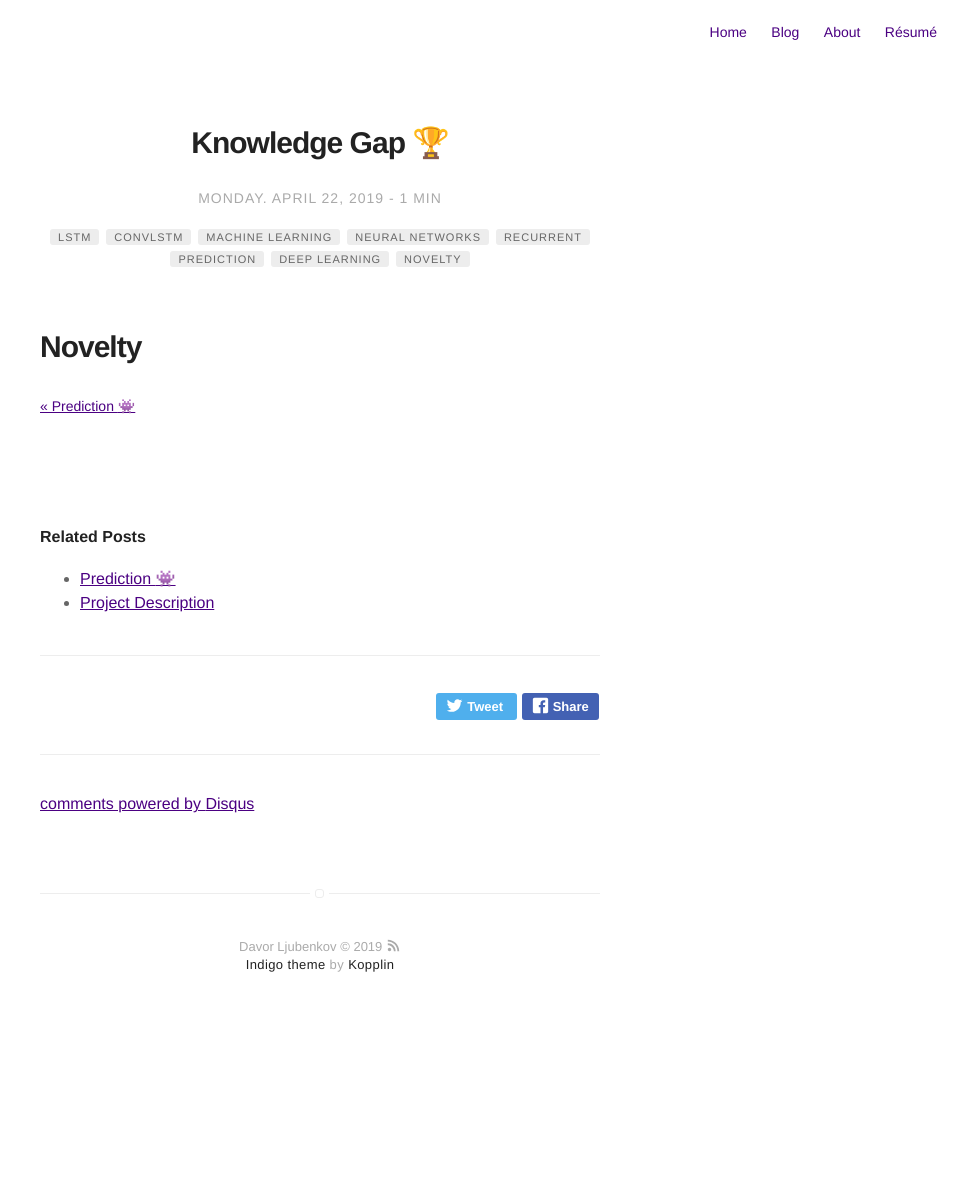
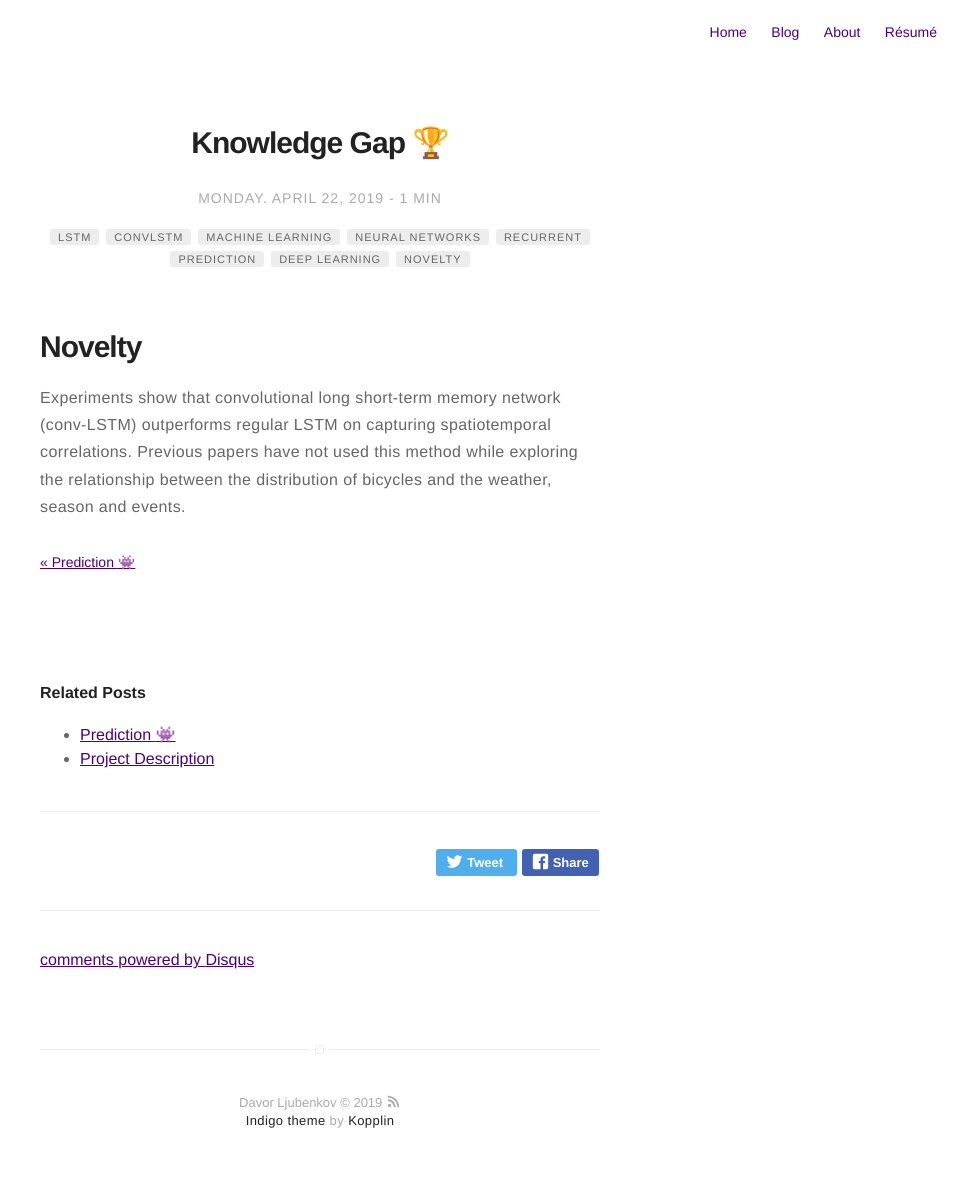
Before and after one commit to dljubenk/dljubenk.github.io, a Jekyll site: the page built from _posts/2019-04-22-knowledge-gap.markdown, in a window 1280 px wide. Shown: the whole page, without its empty margins (320-1280 px from the left). Built offline with Jekyll 4.4.1, drawn with Linux system fonts in a browser that asks for light colours; emoji names are drawn with the system emoji font; comment, search, counter and statistics services are not loaded; before the commit the page ends 1036 px from its top, so only the background shows below that.

Commit message:
Update 2019-04-22-knowledge-gap.markdown

```diff
--- a/_posts/2019-04-22-knowledge-gap.markdown
+++ b/_posts/2019-04-22-knowledge-gap.markdown
@@ -23,3 +23,5 @@ jemoji: '<img class="emoji" title=":trophy:" alt=":trophy:" src="https://assets.
 
 
 # Novelty
+
+Experiments show that convolutional long short-term memory network (conv-LSTM) outperforms regular LSTM on capturing spatiotemporal correlations. Previous papers have not used this method while exploring the relationship between the distribution of bicycles and the weather, season and events.
```
